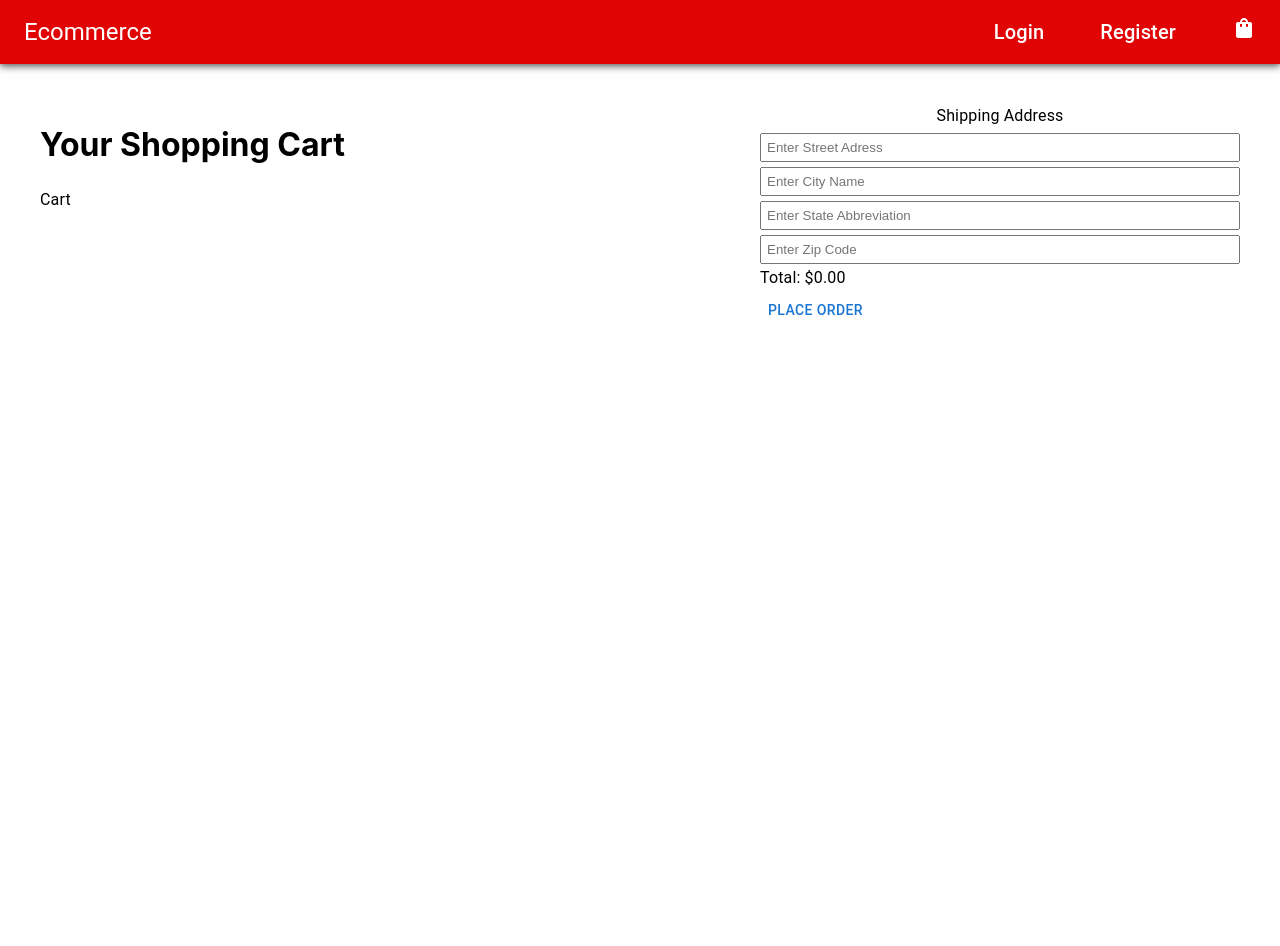
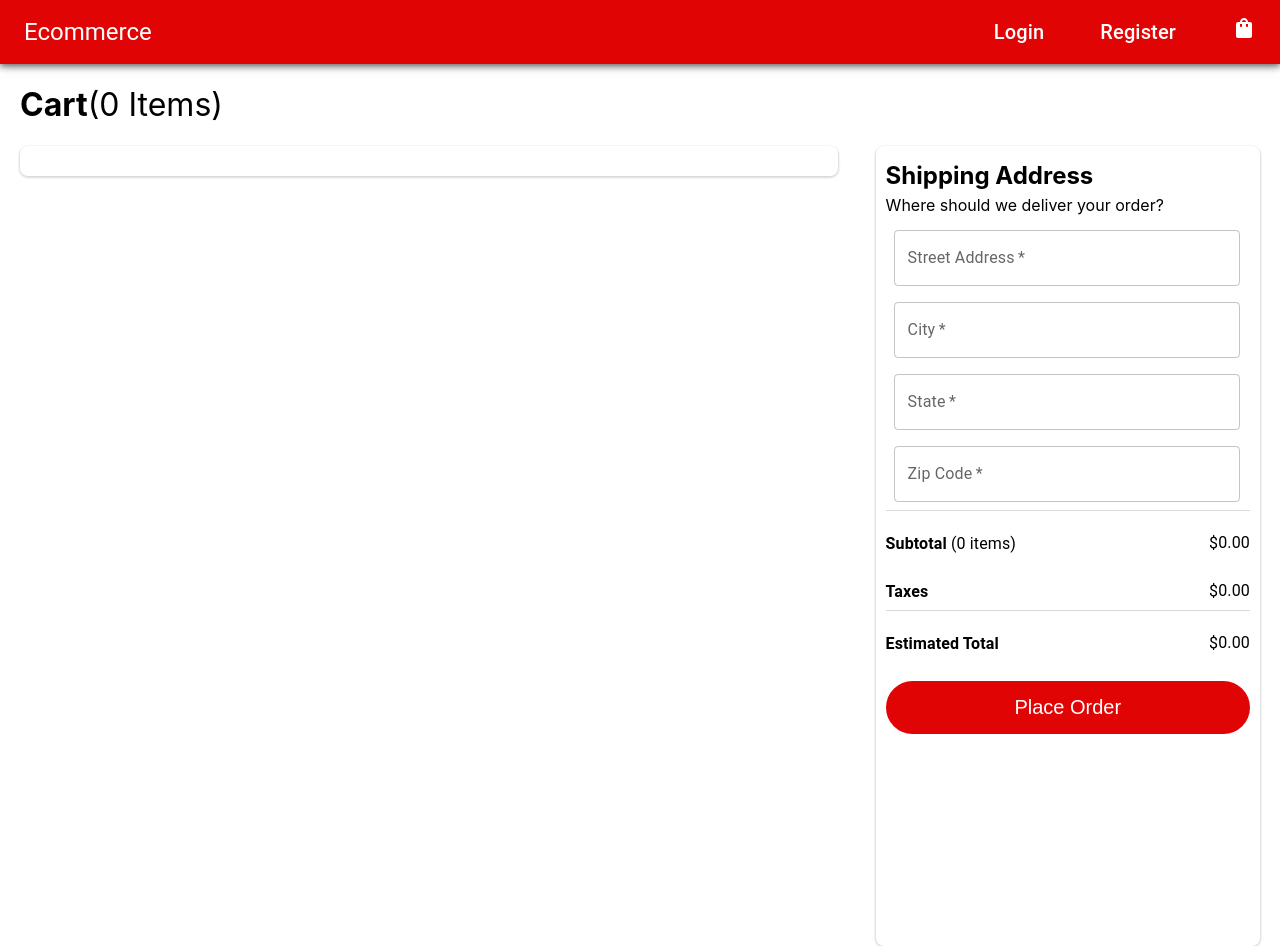
Before and after one commit to Kdp2016/E-Commerce-UI, a React (Create React App) app: page /cart in a window 1280 px wide. Before the commit the page ends 864 px from the top, so only its background shows below. Built offline with nearby package versions, Linux system fonts and the light colour scheme.

Commit message:
redesigned entire cart layout

```diff
--- a/src/components/Cart.tsx
+++ b/src/components/Cart.tsx
@@ -1,5 +1,6 @@
 import {
   Avatar,
+  Box,
   Button,
   ButtonGroup,
   Checkbox,
@@ -9,6 +10,7 @@ import {
   ListItemAvatar,
   ListItemButton,
   ListItemText,
+  TextField,
   Typography,
 } from "@mui/material";
 import {
@@ -22,14 +24,14 @@ import {
 import { DataGrid, GridColDef } from "@mui/x-data-grid";
 import React, { SyntheticEvent, useEffect, useState } from "react";
 import { Product } from "../models/Product";
-import "../css/cart.css"
+import "../css/cart.css";
 import ProductCard from "./ProductCard";
 
 const cartFromLocalStorage = JSON.parse(
   localStorage.getItem("cartItems") || "[]"
 );
 
-const Cart = ({ }) => {
+const Cart = ({}) => {
   const [cartItems, setCartItems] = useState<Product[]>(cartFromLocalStorage);
   const [cartTotal, setCartTotal] = useState("");
   const [totalItems, setTotalItems] = useState(0);
@@ -41,6 +43,7 @@ const Cart = ({ }) => {
 
   useEffect(() => {
     calculateTotal(cartItems);
+    getTotalItems(cartItems);
     localStorage.setItem("cartItems", JSON.stringify(cartItems));
   }, [cartItems]);
 
@@ -85,123 +88,151 @@ const Cart = ({ }) => {
 
   let updateStreetAdress = (e: SyntheticEvent) => {
     setStreetAdress((e.target as HTMLInputElement).value);
-  }
+  };
   let updateCity = (e: SyntheticEvent) => {
     setCity((e.target as HTMLInputElement).value);
-  }
+  };
   let updateState = (e: SyntheticEvent) => {
     setState((e.target as HTMLInputElement).value);
-  }
+  };
   let updateZipcode = (e: SyntheticEvent) => {
     setZipcode((e.target as HTMLInputElement).value);
     let Zipcodenumber = parseInt(zipcode);
-  }
+  };
 
   const placeorder = (event: SyntheticEvent) => {
     if (!streetAdress || !city || !state || !zipcode) {
-      setMessage('Missing information, Please fill all Boxes.');
+      setMessage("Missing information, Please fill all Boxes.");
     } else if (state.length !== 2) {
-      setMessage('State Postal Abbreviate must be 2 letters IE: NY');
+      setMessage("State Postal Abbreviate must be 2 letters IE: NY");
+    } else if (zipcode.length !== 5) {
+      setMessage("Zip code must be 5 digits long.");
+    } else if (isNaN(+zipcode)) {
+      setMessage("Zip code must be numbers only.");
+    } else {
+      setMessage("Order Placed.");
     }
-    else if (zipcode.length !== 5) {
-      setMessage('Zip code must be 5 digits long.');
-    }
-    else if (isNaN(+zipcode)) {
-      setMessage('Zip code must be numbers only.');
-    }
-    else {
-      setMessage('Order Placed.');
-    }
-  }
+  };
   return (
-    <><div className="Container">
+    <>
+      <h1 className="cartTitle">
+        Cart<span>({totalItems} Items)</span>
+      </h1>
+      <div className="Container">
         <div className="Cart">
-        <h1>Your Shopping Cart</h1>
-        <Typography variant="subtitle1">Cart</Typography>
           <div style={{ height: 40, width: "100%" }}>
-          <List
-            dense
-            sx={{ width: "100%", maxWidth: 760, bgcolor: "background.blue" }}
-          >
+            <List className="cartList">
               {cartItems.map((product: Product) => {
                 return (
-                <Container>
-                  <ListItem style={{ display: "inline" }}>
-                    <Grid
-                      container
-                      spacing={2}
-                      style={{ width: "100%", maxWidth: 760 }}
-                    >
-                      <ListItemButton
-                        sx={{ bgcolor: "white" }}
-                        style={{ border: "solid", borderRadius: "8px" }}
-                      >
-                        <Grid item key={product.id}>
-                          <ListItemAvatar>
-                            <Avatar
-                              style={{
-                                display: "block",
-                                width: "88px",
-                                height: "88px",
-                                border: "none",
-                                borderRadius: "8px",
-                              }}
-                              src={product.productImage}
-                            />
-                          </ListItemAvatar>
-                        </Grid>
+                  <div className="cartItem">
+                    <div className="itemInfo">
+                      <div className="itemDesc">
+                        <img src={product.productImage}></img>
+                        <div>
+                          <span>{product.productName}</span>
+                          <p>Sold and shipped by {product.brand}</p>
+                        </div>
+                      </div>
 
-                        <Grid item xs marginLeft={5}>
-                          <ListItemText primary={product.productName} />
-                        </Grid>
-
-                        <Grid item xs marginLeft={20}>
-                          <ButtonGroup
-                            className="buttongroup"
-                            variant="contained"
-                            size="small"
-                            aria-label="small contained button group"
-                          >
-                            <Button
-                              onClick={() => plusItemAmount(product)}
-                              className="cartButton"
-                            >
-                              +
-                            </Button>
+                      <div className="itemPrice">
+                        <h3>
+                          ${(product.quantity * product.price).toFixed(2)}
+                        </h3>
+                        <span>${product.price} ea</span>
+                      </div>
+                    </div>
+                    <div className="itemfunctions">
+                      <div>
+                        <button onClick={() => minusItemAmount(product)}>
+                          <i className="fa fa-minus"></i>
+                        </button>
                         <p>{product.quantity}</p>
-                            <Button
-                              className="cartButton"
-                              onClick={() => minusItemAmount(product)}
-                            >
-                              -
-                            </Button>
-                          </ButtonGroup>
-                        </Grid>
-
-                        <Grid item xs>
-                          <div>
-                            <p>Unit Price: ${product.price}</p>
+                        <button onClick={() => plusItemAmount(product)}>
+                          <i className="fa fa-plus"></i>
+                        </button>
                       </div>
-                        </Grid>
-                      </ListItemButton>
-                    </Grid>
-                  </ListItem>
-                </Container>
+                    </div>
+                  </div>
                 );
               })}
             </List>
-        </div></div>
+          </div>
+        </div>
         <div className="Checkout">
-        <div className="cartform"><Typography>Shipping Address</Typography>
-          <input type="text" placeholder='Enter Street Adress' onChange={updateStreetAdress}></input>
-          <input type="text" placeholder='Enter City Name' onChange={updateCity}></input>
-          <input type="text" placeholder='Enter State Abbreviation' onChange={updateState}></input>
-          <input type="text" placeholder='Enter Zip Code' onChange={updateZipcode}></input>
-          {message && <p>{message}</p>}
+          <div>
+            <Box
+              className="checkoutForm"
+              component="form"
+              sx={{
+                "& .MuiTextField-root": { m: 1, width: "25ch" },
+              }}
+              noValidate
+              autoComplete="off"
+            >
+              <h2>Shipping Address</h2>
+              <p>Where should we deliver your order?</p>
+              <TextField
+                color="error"
+                required
+                id="outlined-required"
+                label="Street Address"
+                defaultValue=""
+                onChange={updateStreetAdress}
+              />
+              <TextField
+                color="error"
+                required
+                id="outlined-required"
+                label="City"
+                defaultValue=""
+                onChange={updateCity}
+              />
+              <TextField
+                color="error"
+                required
+                id="outlined-required"
+                label="State"
+                defaultValue=""
+                onChange={updateState}
+              />
+              <TextField
+                color="error"
+                required
+                id="outlined-required"
+                label="Zip Code"
+                defaultValue=""
+                onChange={updateZipcode}
+              />
+              {message && <p>{message}</p>}{" "}
+            </Box>
+            <div className="total">
+              <div className="formFlex">
+                <Typography variant="h6">
+                  Subtotal <span>({totalItems} items)</span>
+                </Typography>
+                <Typography variant="body1">${cartTotal}</Typography>
               </div>
-        <Typography variant="subtitle1">Total: ${cartTotal}</Typography>
-        <Button onClick={placeorder}>Place Order</Button>
-      </div></div>
+              <div className="formFlex">
+                <Typography variant="h6">Taxes</Typography>
+                <Typography variant="body1">
+                  ${(parseFloat(cartTotal) * 0.07).toFixed(2)}
+                </Typography>
+              </div>
+            </div>
+
+            <div className="total bottom">
+              <div className="formFlex">
+                <Typography variant="h6">Estimated Total</Typography>
+                <Typography variant="body1">
+                  ${(parseFloat(cartTotal) * 1.07).toFixed(2)}
+                </Typography>
+              </div>
+            </div>
+
+            <button onClick={placeorder}>Place Order</button>
+          </div>
+        </div>
+      </div>
     </>
   );
 };
--- a/src/components/UserCard.tsx
+++ b/src/components/UserCard.tsx
@@ -2,7 +2,7 @@ import { Button, ButtonGroup, Card, CardMedia, Grid } from "@mui/material";
 import { User } from "../models/User";
 
 type Props = {
-    user: User
+  user: User;
 };
 
 const UserCard = ({ user }: Props) => {
@@ -15,7 +15,6 @@ const UserCard = ({ user }: Props) => {
           <h3>{user.lastName}</h3>
           <h3>{user.address}</h3>
           <h3>{user.email}</h3>
-                    <h3>{user.password}</h3>
           <h3>{user.role}</h3>
         </div>
         <ButtonGroup>
--- a/src/css/cart.css
+++ b/src/css/cart.css
@@ -1,27 +1,181 @@
+html {
+  font-family: Bogle, Helvetica Neue, Helvetica, Arial, sans-serif;
+}
+
 .Container {
-    display: flex;
-    justify-content: space-between;
-    height: 100vh;
-    padding: 40px;
+  margin: 0px 20px;
+  display: flex;
+  justify-content: space-between;
+  height: 100vh;
 }
 
 .Cart {
-    width: 60%;
+  margin-right: 16px;
+  width: 66%;
+}
+.cartTitle {
+  padding-left: 20px;
+}
+
+.cartTitle span {
+  font-weight: normal;
+}
+
+.cartItem {
+  width: 100%;
+  height: 160px;
+  border-bottom: 1px solid #00000026;
+  margin-top: 10px;
+}
+.cartList {
+  border-radius: 0.5rem;
+  box-shadow: 0 1px 2px 1px #00000026;
+  padding: 15px !important;
+}
+.itemInfo {
+  display: flex;
+  justify-content: space-between;
+  width: 100%;
+  height: 100px;
+}
+
+.itemDesc {
+  width: 100%;
+  display: flex;
+}
+.itemInfo img {
+  height: 100%;
+  box-shadow: 0 1px 2px 1px #00000026;
+}
+
+.itemDesc span {
+  padding-left: 10px;
+  max-width: 50%;
+  margin: 0px;
+  font-weight: normal;
+  line-height: 1.5;
+}
+
+.itemDesc p {
+  color: #3e3e3e;
+  padding-left: 10px;
+  font-size: 12px;
+  margin: 0px;
+  font-weight: normal;
+  line-height: 1.5;
+}
+
+.itemPrice {
+  display: flex;
+  width: 15%;
+  flex-direction: column;
+  align-items: flex-end;
+}
+
+.itemPrice h3 {
+  margin: 0px;
+  padding-bottom: 5px;
+}
+.itemfunctions {
+  display: flex;
+  width: 100%;
+  margin-top: 10px;
+  justify-content: flex-end;
+}
+
+.itemfunctions div {
+  display: flex;
+  justify-content: space-between;
+  align-items: center;
+  height: 34px;
+  width: 120px;
+  border-style: solid;
+  border-width: 1px;
+  border-color: #babbbe;
+  border-radius: 9999px;
+}
+
+.itemfunctions button {
+  background: none;
+  border: none;
+  border-radius: 50%;
+  font-size: 12px;
+  cursor: pointer;
+}
+
+.itemfunctions div p {
+  margin-right: auto;
+  margin-left: auto;
+  font-size: 14px;
+  font-weight: bolder;
 }
 
 .Checkout {
-    width: 40%;
+  box-shadow: 0 1px 2px 1px #00000026;
+  margin-left: 16px;
+  width: 31%;
+  padding: 10px;
+  right: 10px;
+  border-radius: 0.5rem;
 }
 
-.cartform {
-    display: flex;
-    flex-direction: column;
-    align-items: center;
-    width: 100%;
+.checkoutForm {
+  border-bottom: 1px solid #00000026;
 }
 
-.cartform input {
-    width: 100%;
-    padding: 5px;
-    margin-top: 5px;
+.Checkout button {
+  width: 100%;
+  background-color: rgb(224, 4, 4);
+  border-radius: 9999px;
+  border: none;
+  color: white;
+  padding: 15px;
+  transition: 0.4s;
+  font-size: 20px;
 }
+
+.Checkout button:hover {
+  background-color: rgb(185, 7, 7);
+  cursor: pointer;
+}
+
+.Checkout h2 {
+  margin: 0;
+  padding: 5px 0px;
+}
+.MuiTextField-root {
+  width: 95% !important;
+}
+
+.Checkout p {
+  margin: 0;
+  padding-bottom: 7px;
+}
+
+.formFlex {
+  display: flex;
+  justify-content: space-between;
+}
+
+.formFlex span {
+  font-weight: normal;
+}
+
+.formFlex h6 {
+  font-weight: 700;
+  font-size: 16px;
+}
+
+.total {
+  margin-top: 20px;
+  border-bottom: 1px solid #00000026;
+  display: flex;
+  justify-content: space-between;
+  flex-direction: column;
+  height: 80px;
+}
+
+.bottom {
+  height: 50px;
+  border: none;
+}
--- a/src/models/User.ts
+++ b/src/models/User.ts
@@ -1,10 +1,8 @@
-
 export type User = {
   id: number;
   firstName: string;
   lastName: string;
   address: string;
   email: string;
-    password: string;
   role: string;
-}
+};
```
Also changed, not shown: public/index.html (+8 -3 lines), src/components/Dashboard.tsx (+5 -4 lines), src/components/Homepage.tsx (+6 -2 lines). Lines whose indentation alone changed are shown as unchanged.
